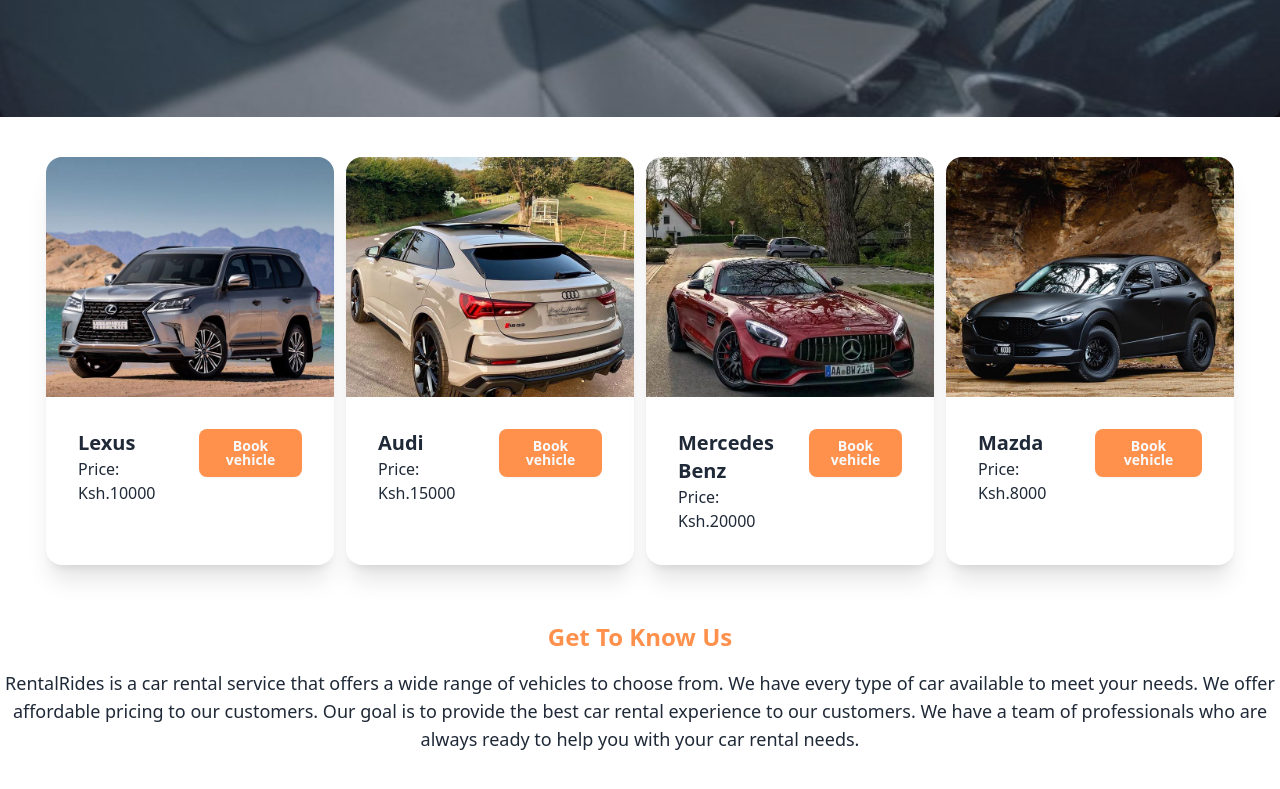
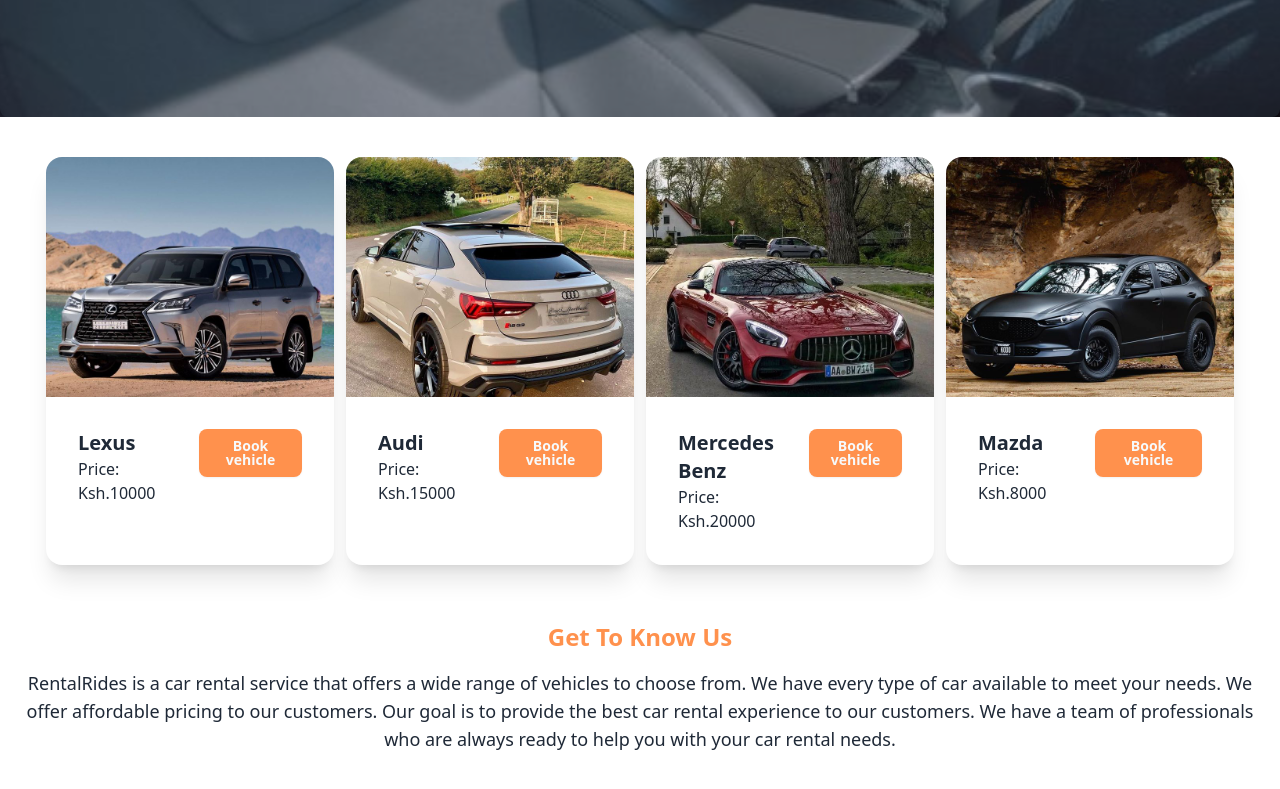
Before and after one commit to kemboi590/Rental-Rides-Client, a React (Vite) app: page / in a window 1280 px wide. Shown: the part 753-1542 px from the top of the page. Built offline with nearby package versions, Linux system fonts and the light colour scheme.

Commit message:
added padding to about text

```diff
--- a/src/pages/landingPage/About.tsx
+++ b/src/pages/landingPage/About.tsx
@@ -5,7 +5,7 @@
 
     <div className="mt-10 mb-10">
         <h1 className="text-[#FF914D] text-2xl font-bold text-center py-4">Get To Know Us</h1>
-        <p className=" text-center text-lg">
+        <p className=" text-center text-lg px-6">
             RentalRides is a car rental service that offers a wide range of vehicles to choose from. We have every type of car available to meet your needs.
             We offer affordable pricing to our customers. Our goal is to provide the best car rental experience to our customers.
             We have a team of professionals who are always ready to help you with your car rental needs.
```
